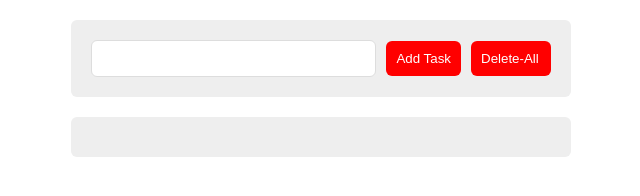
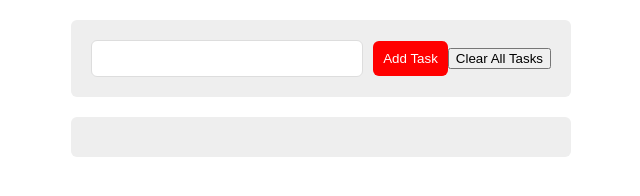
Before and after one commit to 03sana/ToDoListApp, a plain HTML site: page index.html in a window 1280 px wide. Shown: the whole page, without its empty margins (319-959 px from the left). Drawn offline with Linux system fonts and the light colour scheme.

Commit message:
Update index.html

```diff
--- a/index.html
+++ b/index.html
@@ -12,8 +12,8 @@
     <div class="container">
       <div class="form">
         <input type="text" class="input" />
-        <input type="submit" class="add" value="Add Task" />
-        <input type="submit2" class="add2" value="Delete-All" />
+        <input type="submit" class="add" value="Add Task">
+        <input type="submit" class="submit2" value="Clear All Tasks">
       </div>
       <div class="tasks"></div>
     </div>
```
